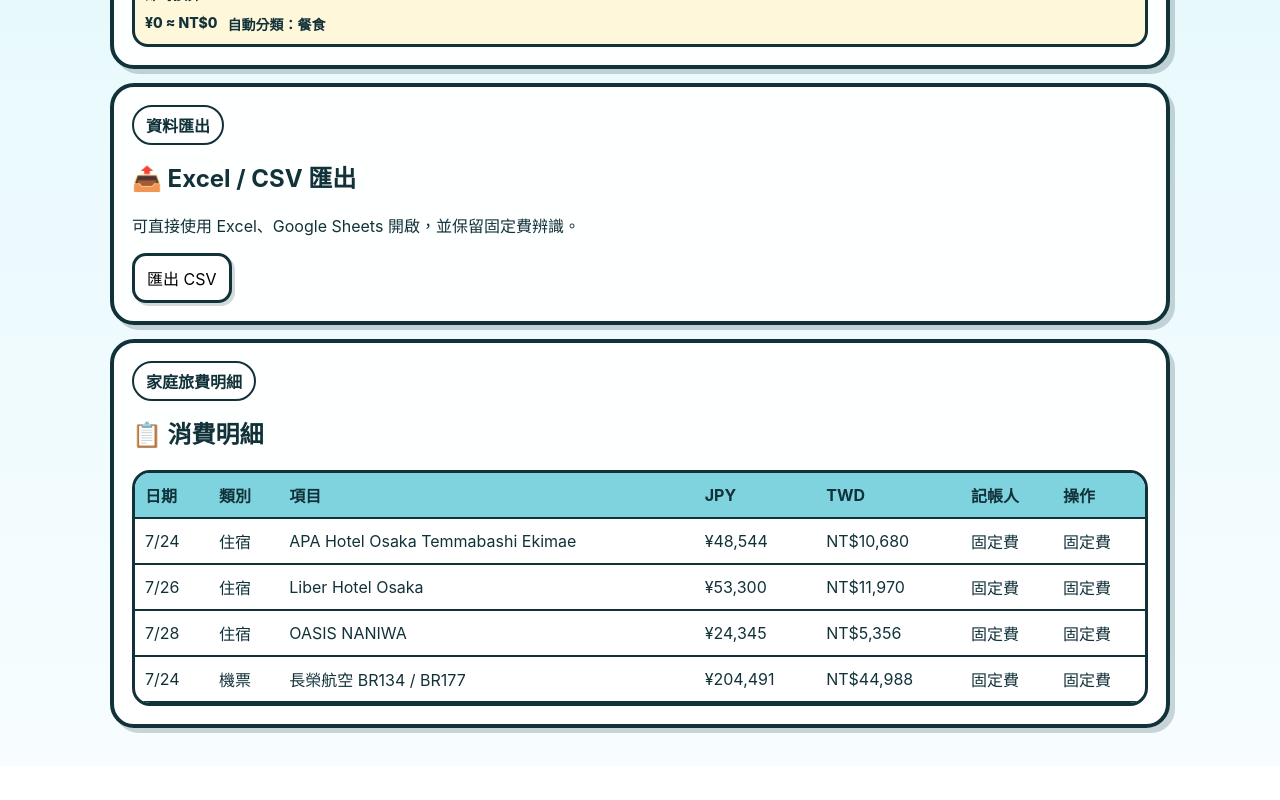
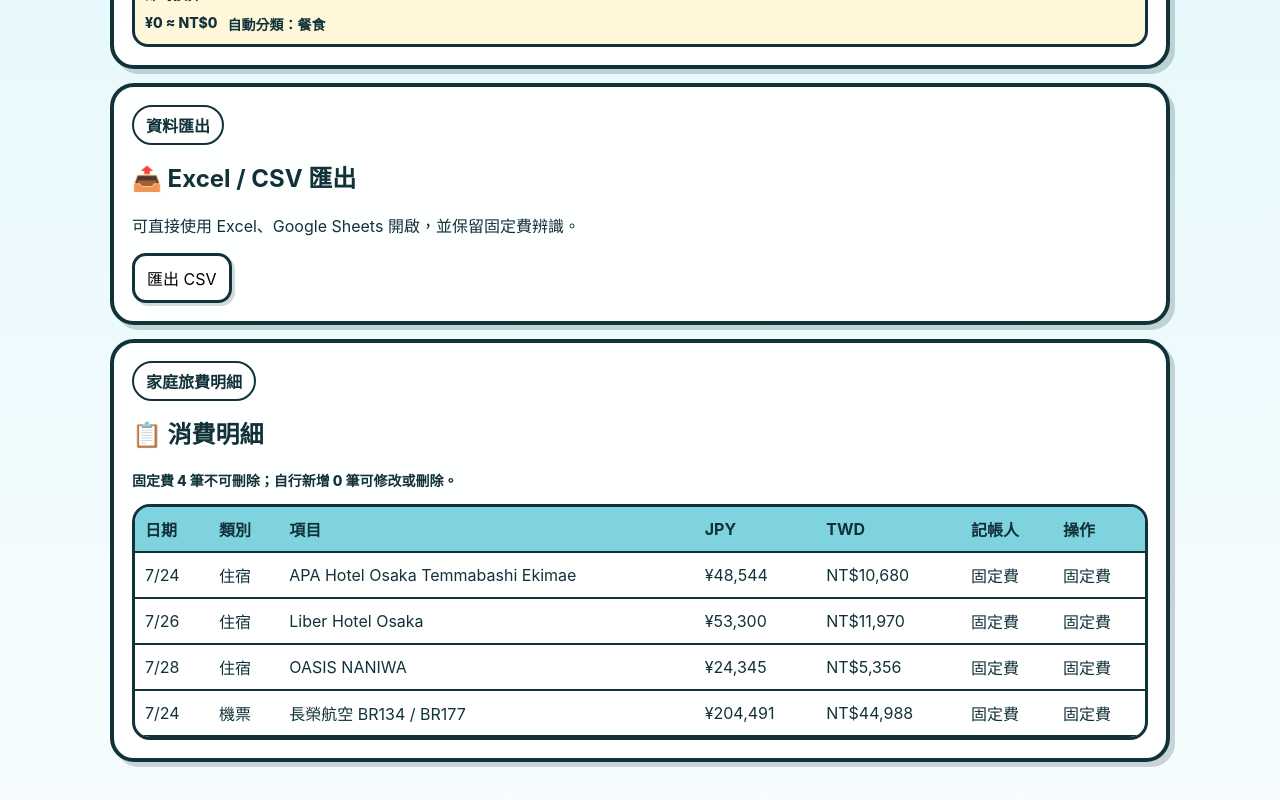
Before and after one commit to sacha693/my-storyjs-app, a React (Vite) app: page /my-storyjs-app/expense in a window 1280 px wide. Shown: the part 2181-2981 px from the top of the page. Before the commit the page ends 2947 px from the top, so only its background shows below. Built offline with nearby package versions, Linux system fonts and the light colour scheme; no server answers; the database is empty.

Commit message:
Add editable expense count hint

```diff
--- a/src/components/ExpenseTable.tsx
+++ b/src/components/ExpenseTable.tsx
@@ -45,6 +45,8 @@ export function ExpenseTable() {
   const [message, setMessage] = useState('')
   const [busyId, setBusyId] = useState<string | null>(null)
   const [deletingId, setDeletingId] = useState<string | null>(null)
+  const editableCount = expenses.filter((expense) => !expense.fixed).length
+  const fixedCount = expenses.length - editableCount
 
   useEffect(() => {
     if (!message) return
@@ -112,6 +114,9 @@ export function ExpenseTable() {
     <section className="card expensePanel">
       <span className="badge">家庭旅費明細</span>
       <h2>📋 消費明細</h2>
+      <p className="miniHint">
+        固定費 {fixedCount} 筆不可刪除；自行新增 {editableCount} 筆可修改或刪除。
+      </p>
       {message ? <div className={`inlineToast ${messageType(message)}`}>{message}</div> : null}
 
       <table className="expenseTable">
```
